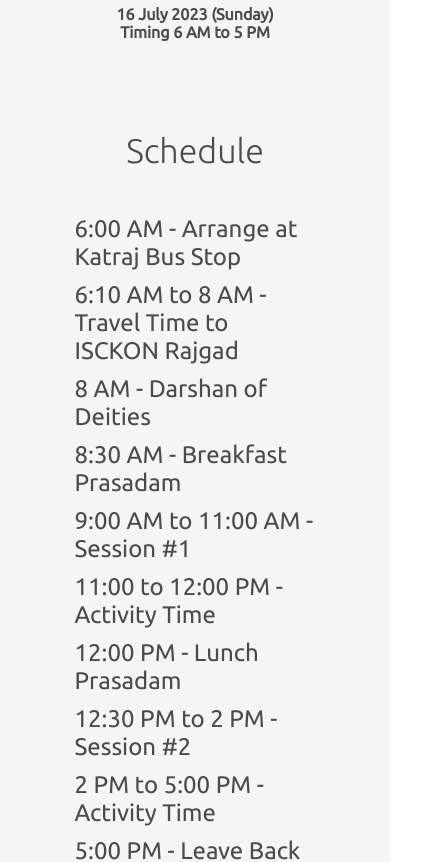
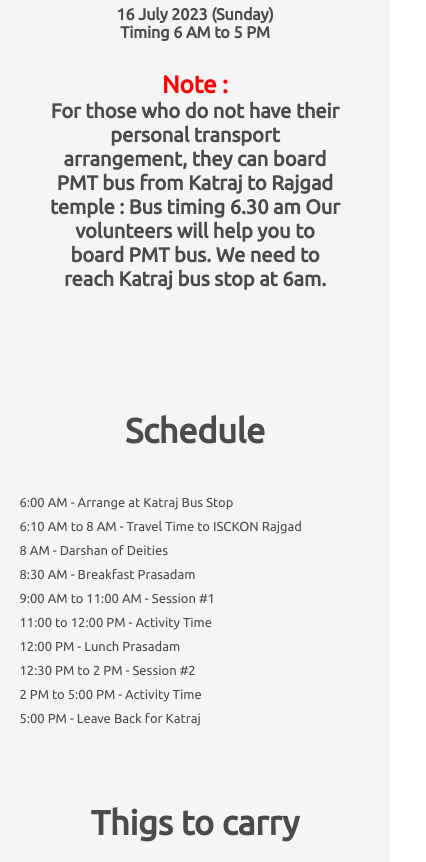
Before and after one commit to Digvijay25182316/formfrom_gihub, a React (Create React App) app: page / in a window 390 px wide. Shown: the part 1920-2782 px from the top of the page, 426 px wide, since content can reach past the window. Built offline with nearby package versions, Linux system fonts and the light colour scheme.

Commit message:
commited

```diff
--- a/src/Form.js
+++ b/src/Form.js
@@ -3,7 +3,6 @@ import pay from "./assets/Pay.jpeg";
 import "./Form.css";
 import { db, collection, addDoc } from "./firebase";
 const prabhus = [
-  "Sujay Nimai Prabhu",
   "Vikram Prabhu",
   "Shweta Mataji",
   "HG Hari Kirtan Prabhu",
@@ -21,6 +20,8 @@ const prabhus = [
   "HG Achintya Lila Mataji",
   "HG Srivatsa Chandra Prabhu",
   "HG Jayanand Krishna Prabhu",
+  "Prateek Kumar Prabhu",
+  "Sujay Nimai Prabhu",
 ];
 
 const Form = () => {
@@ -209,7 +210,7 @@ const Form = () => {
                   <option value="">Select an option</option>
                   <option value="Two Wheeler">Two Wheeler</option>
                   <option value="Four Wheeler">Four Wheeler</option>
-                  <option value="none">none</option>
+                  <option value="PMT Bus"> We are coming PMT Bus</option>
                 </select>
                 {errors.travelNeeded && <span>{errors.travelNeeded}</span>}
               </div>
--- a/src/Landing.css
+++ b/src/Landing.css
@@ -67,4 +67,8 @@
     .timing{
         font-size: medium;
        }
+    .Schedule{
+        width: 90vw;
+        font-size: small;
+    }
   }
--- a/src/Landing_Page.jsx
+++ b/src/Landing_Page.jsx
@@ -39,8 +39,13 @@ function Landingpage() {
           <b>16 July 2023 (Sunday)</b>
           <b>Timing 6 AM to 5 PM</b>
         </div>
+        <div style={{textAlign:"center",margin:"30px"}}>
+          <p style={{color:"red", fontSize:"x-large",fontWeight:"bold"}}>Note :</p>
+          <b style={{fontSize:"20px"}}>For those who do not have their personal transport arrangement, they can board PMT bus from Katraj to Rajgad temple : Bus timing 6.30 am
+Our volunteers will help you to board PMT bus. We need to reach Katraj bus stop at 6am.</b>
+        </div>
         <div style={{alignItems:"left",padding:"50px"}}>
-          <p style={{textAlign:"center",fontSize:"34px",margin:"40px"}}>Schedule</p>
+          <p style={{textAlign:"center",fontSize:"34px",margin:"40px",fontWeight:"bold"}}>Schedule</p>
       <p className='Schedule'>6:00 AM - Arrange at Katraj Bus Stop</p>
       <p className='Schedule'>6:10 AM to 8 AM - Travel Time to ISCKON Rajgad</p>
       <p className='Schedule'>8 AM - Darshan of Deities</p>
@@ -53,7 +58,7 @@ function Landingpage() {
       <p className='Schedule'>5:00 PM - Leave Back for Katraj</p>
         </div>
         <div style={{alignItems:"left",margin:"23px"}}>
-          <p style={{textAlign:"center",fontSize:"34px",marginBottom:"50px"}}>Thigs to carry</p>
+          <p style={{textAlign:"center",fontSize:"34px",marginBottom:"50px",fontWeight:"bold"}}>Thigs to carry</p>
       <p className='Schedule'>1.Please Carry Extra Cloths,</p>
       <p className='Schedule'>2.Towel & Umbrella or Raincoat</p>
       <p className='Schedule'>3.Carry your Water Bottle for a Trip</p>
```
